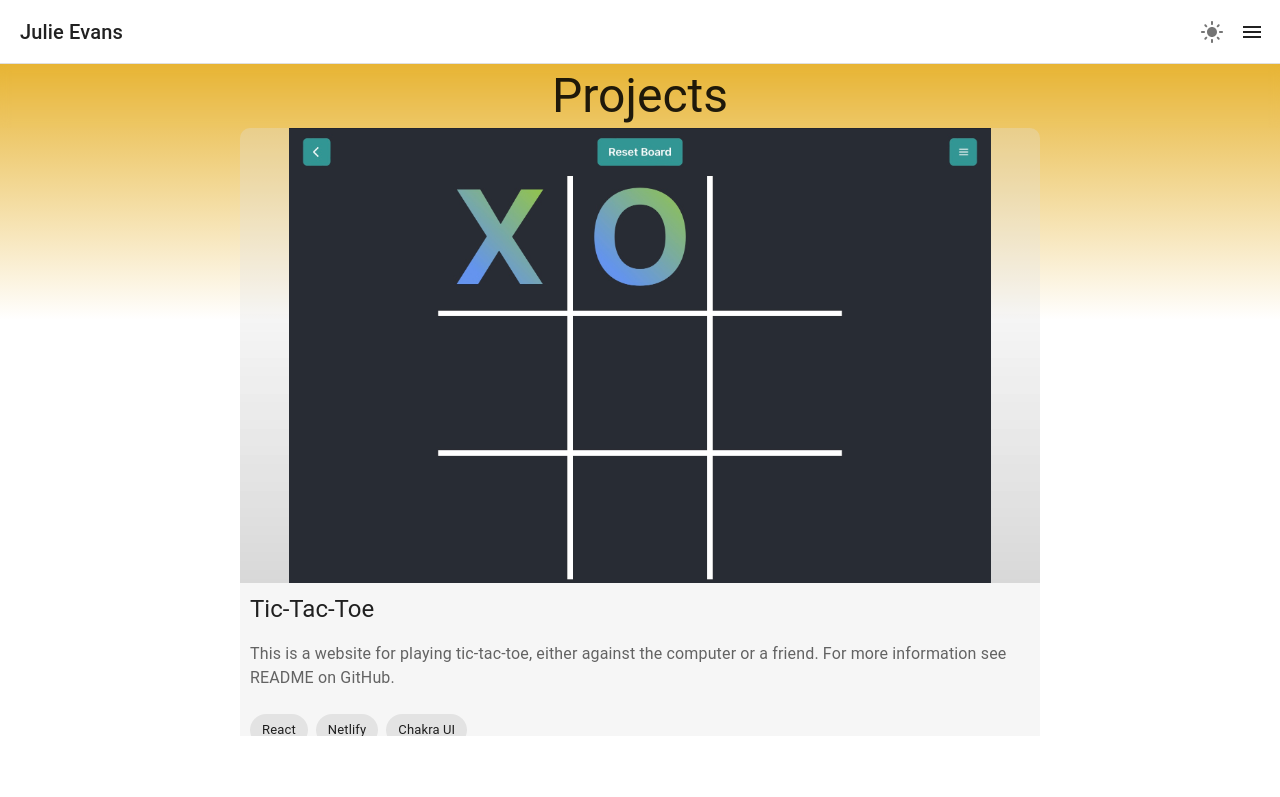
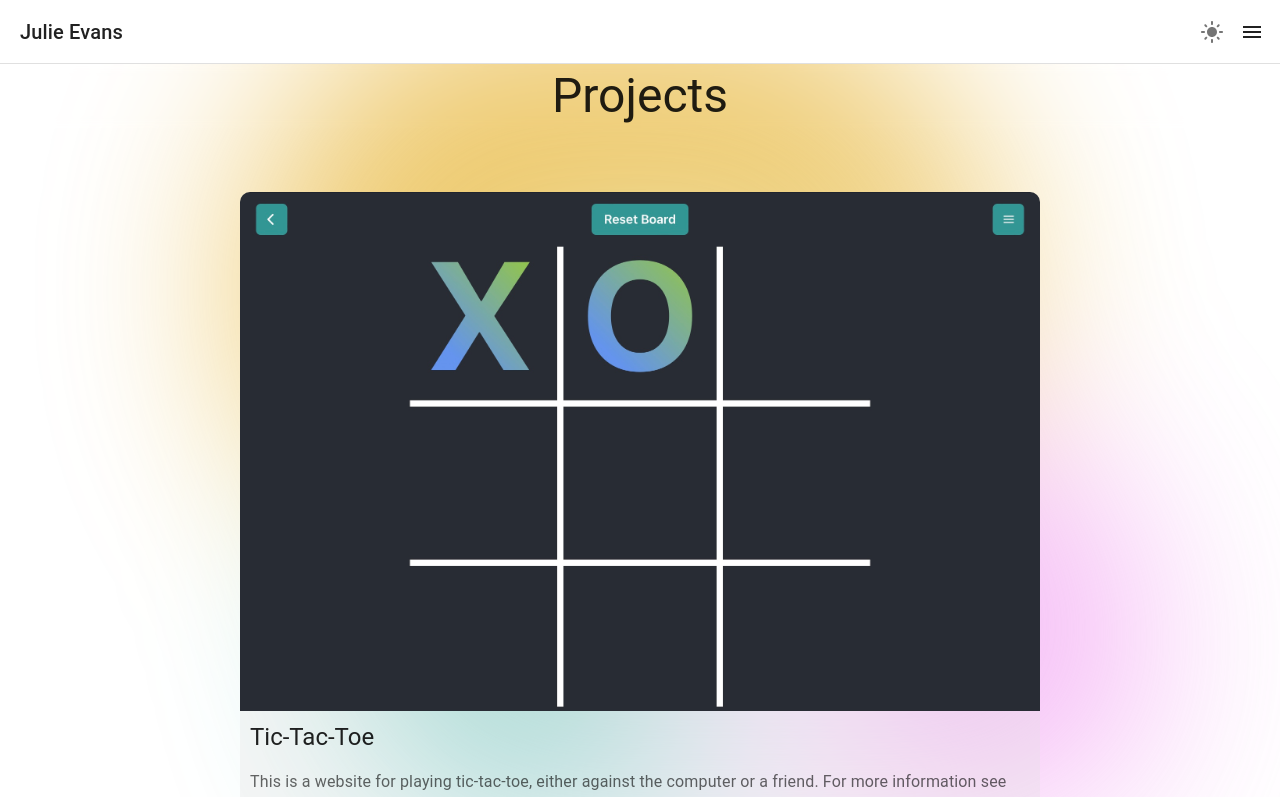
Before and after one commit to mailauki/portfolio-v1, a React (Create React App) app: page /projects in a window 1280 px wide. Shown: the top 797 px of the page. Built offline with nearby package versions, Linux system fonts and the light colour scheme.

Commit message:
Updated background

```diff
--- a/src/App.css
+++ b/src/App.css
@@ -18,18 +18,18 @@ a {
 
 .Content {
   /* min-height: calc(100vh - 128px); */
-  height: calc(100vh - 128px);
+  /* height: calc(100vh - 128px); */
   margin-top: 64px;
   margin-bottom: 64px;
-  overflow-y: scroll;
+  /* overflow-y: scroll;
   overscroll-behavior: contain;
   -ms-overflow-style: none;
-  scrollbar-width: none;
+  scrollbar-width: none; */
 }
 
-.Content::-webkit-scrollbar {
+/* .Content::-webkit-scrollbar {
   display: none;
-}
+} */
 
 .Page {
   height: 100%;
@@ -138,6 +138,124 @@ a {
   transition-delay: 600ms;
 }
 
+.gradiant-wrapper {
+  position: fixed;
+  top: 0;
+  left: 0;
+  right: 0;
+  bottom: 0;
+  overflow: hidden;
+  filter: blur(100px);
+  opacity: 0.6;
+  z-index: 0;
+}
+
+.gradiant-1 {
+  background-color: #E1A100;
+  width: 700px;
+  height: 700px;
+  border-radius: 100%;
+  position: absolute;
+  top: 40%;
+  left: 60%;
+  mix-blend-mode: lighten;
+  z-index: -2;
+  animation-duration: 11s;
+  animation-name: background-gradiant-1;
+  animation-iteration-count: infinite;
+  animation-timing-function: cubic-bezier(0.1,0,0.9,1);
+}
+
+.gradiant-2 {
+  background-color: lightseagreen;
+  width: 600px;
+  height: 600px;
+  border-radius: 100%;
+  position: absolute;
+  top: 60%;
+  left: 40%;
+  mix-blend-mode: screen;
+  z-index: -1;
+  animation-duration: 11s;
+  animation-name: background-gradiant-2;
+  animation-direction: reverse;
+  animation-iteration-count: infinite;
+  animation-timing-function: cubic-bezier(0.1,0,0.9,1);
+}
+
+.gradiant-3 {
+  background-color: violet;
+  width: 500px;
+  height: 500px;
+  border-radius: 100%;
+  position: absolute;
+  top: 50%;
+  left: 50%;
+  mix-blend-mode: screen;
+  z-index: -3;
+  animation-duration: 11s;
+  animation-name: background-gradient-3;
+  animation-iteration-count: infinite;
+  animation-timing-function: cubic-bezier(0.1,0,0.9,1);
+}
+
+@keyframes background-gradiant-1 {
+  0% {
+    transform: translateY(-50%) translateX(-50%) rotate(-20deg) translateX(20%);
+  }
+  25% {
+    transform: translateY(-50%) translateX(-50%) rotate(-15deg) rotate(80deg) translateX(30%);
+  }
+  50% {
+    transform: translateY(-50%) translateX(-50%) rotate(180deg) translateX(25%);
+  }
+  75% {
+    transform: translateY(-50%) translateX(-50%) skew(15deg,15deg) rotate(240deg) translateX(15%);
+  }
+  100% {
+    transform: translateY(-50%) translateX(-50%) rotate(340deg) translateX(20%);
+  }
+}
+
+@keyframes background-gradiant-2 {
+  0% {
+    transform: translateY(-50%) translateX(-50%) rotate(40deg) translateX(-20%);
+  }
+  25% {
+    transform: translateY(-50%) translateX(-50%) skew(15deg,15deg) rotate(110deg) translateX(-5%);
+  }
+  50% {
+    transform: translateY(-50%) translateX(-50%) rotate(210deg) translateX(-35%);
+  }
+  75% {
+    transform: translateY(-50%) translateX(-50%) skew(-15deg,-15deg) rotate(300deg) translateX(-10%);
+  }
+  100% {
+    transform: translateY(-50%) translateX(-50%) rotate(400deg) translateX(-20%);
+  }
+}
+
+@keyframes background-gradiant-3 {
+  0% {
+    transform: translateY(-50%) translateX(-50%) translateX(-15%) translateY(10%);
+  }
+  20% {
+    transform: translateY(-50%) translateX(-50%) translateX(20%) translateY(-30%);
+  }
+  40% {
+    transform: translateY(-50%) translateX(-50%) translateX(-25%) translateY(-15%);
+  }
+  60% {
+    transform: translateY(-50%) translateX(-50%) translateX(30%) translateY(20%);
+  }
+  80% {
+    transform: translateY(-50%) translateX(-50%) translateX(5%) translateY(35%);
+  }
+  100% {
+    transform: translateY(-50%) translateX(-50%) translateX(-15%) translateY(10%);
+  }
+}
+
 .wave-emoji {
   -webkit-animation-duration: 1.8s;
   animation-duration: 1.8s;
--- a/src/components/Content.js
+++ b/src/components/Content.js
@@ -2,26 +2,24 @@ import { Route, Routes } from "react-router-dom"
 import Home from '../pages/Home';
 import Projects from '../pages/Projects';
 import AboutMe from '../pages/AboutMe';
-import { useTheme } from '@mui/material/styles';
 import { Box } from '@mui/material';
 
 function Content() {
-const theme = useTheme()
-
   return (
-    <Box
-      className="Content"
-      sx={{
-        background: `linear-gradient(to bottom, ${theme.palette.secondary.main} 0%, 20%, ${theme.palette.background.paper} 40%)`,
-        backgroundAttachment: "fixed",
-      }}
-    >
+    <>
+      <Box className="gradiant-wrapper">
+        <Box className="gradiant-1"></Box>
+        <Box className="gradiant-2"></Box>
+        <Box className="gradiant-3"></Box>
+      </Box>
+      <Box className="Content">
         <Routes>
           <Route path="/" element={<Home />} />
           <Route path="/projects" element={<Projects />} />
           <Route path="/about-me" element={<AboutMe />} />
         </Routes>
       </Box>
+    </>
   )
 }
 
--- a/src/pages/Projects.js
+++ b/src/pages/Projects.js
@@ -1,6 +1,5 @@
 import ProjectCard from '../components/ProjectCard';
 import { Box, Typography } from '@mui/material';
-import { useTheme } from '@mui/material/styles';
 import CatTubeProjectImage from '../images/cat-tube.jpg';
 import PicWorthyProjectImage from '../images/pic-worthy.jpg';
 import LeBanqueDuPorcineImage from '../images/le-banque-du-porcine.jpg';
@@ -8,8 +7,6 @@ import PokeTrackerImage from '../images/poke-tracker.jpg';
 import TicTacToeImage from '../images/tic-tac-toe.jpg';
 
 function Projects() {
-  const theme = useTheme()
-
   const cardInfo = [{
     title: "CatTube",
     description: "This is a website for posting and commenting on cat-related videos. For more information see README on GitHub.",
```
Also changed, not shown: 1 other file (tests, documents, lock files or other folders). Lines whose indentation alone changed are shown as unchanged.
